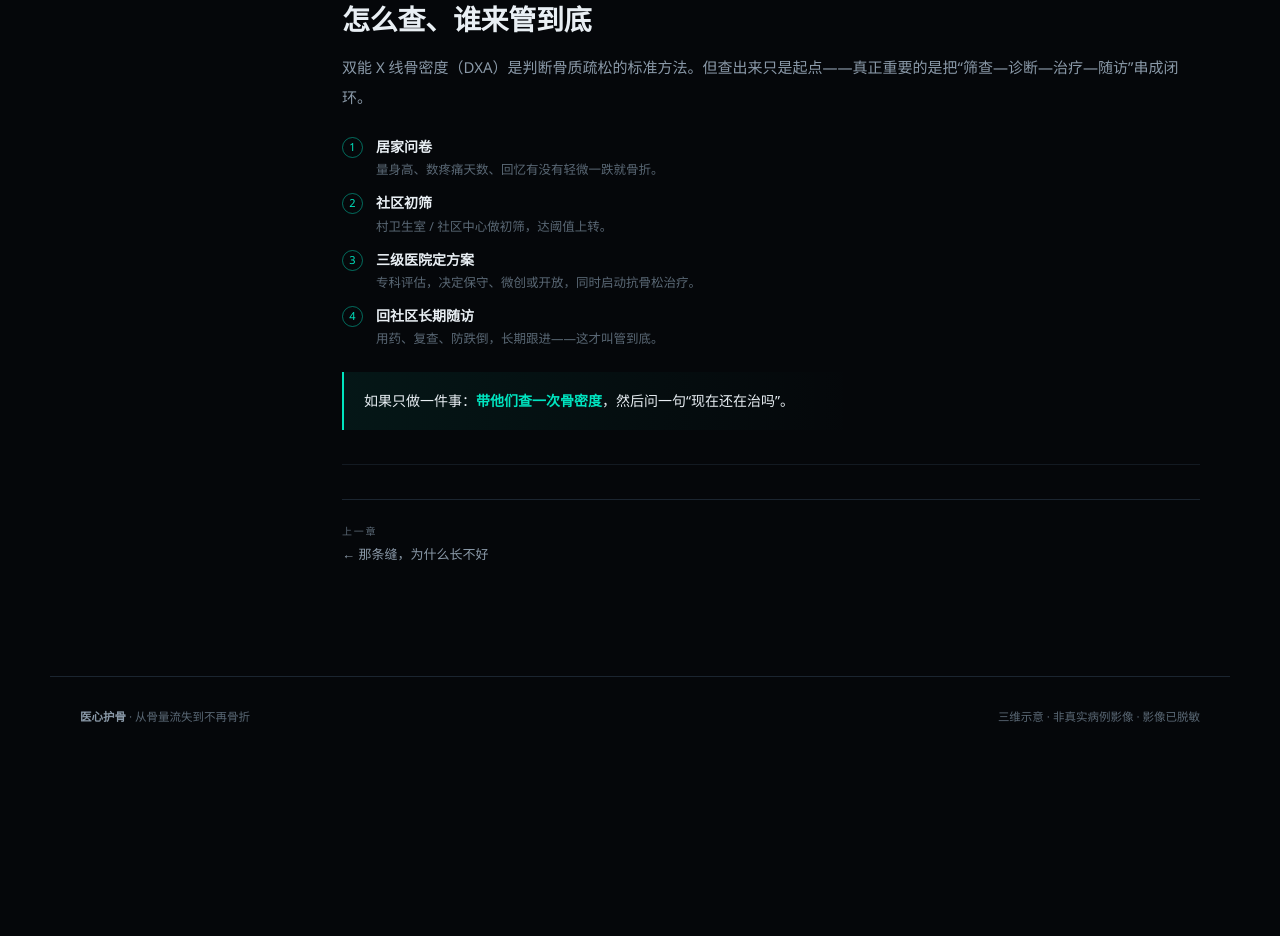
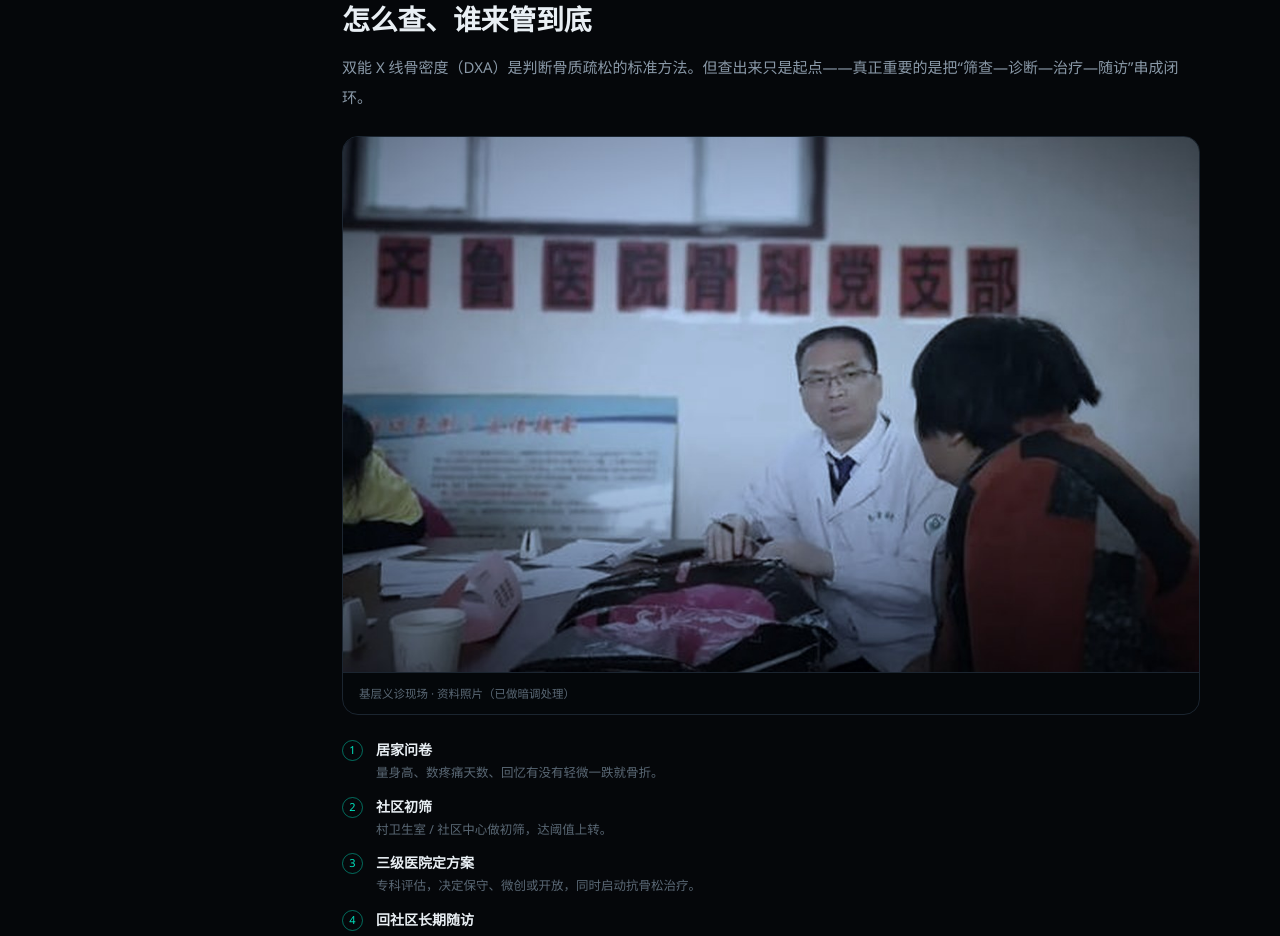
Before and after one commit to zzzqqqkkk-cell/bone-health, a plain HTML site: page ch5.html in a window 1280 px wide. Shown: the part 1811-2747 px from the top of the page. Before the commit the page ends 2595 px from the top, so only its background shows below. Drawn offline with Linux system fonts and the light colour scheme.

Commit message:
第 05 章：加入基层义诊实拍照片（暗调处理）

```diff
--- a/ch5.html
+++ b/ch5.html
@@ -83,6 +83,10 @@
         <div class="kicker">04 / 闭环</div>
         <h2>怎么查、谁来管到底</h2>
         <p class="p">双能 X 线骨密度（DXA）是判断骨质疏松的标准方法。但查出来只是起点——真正重要的是把“筛查—诊断—治疗—随访”串成闭环。</p>
+        <figure class="fig">
+          <img src="assets/screening.jpg" alt="基层义诊现场：医生与老人面对面问诊、填写筛查问卷">
+          <figcaption>基层义诊现场 · 资料照片（已做暗调处理）</figcaption>
+        </figure>
         <div class="path">
           <div class="step"><span class="n">1</span><div><b>居家问卷</b><span>量身高、数疼痛天数、回忆有没有轻微一跌就骨折。</span></div></div>
           <div class="step"><span class="n">2</span><div><b>社区初筛</b><span>村卫生室 / 社区中心做初筛，达阈值上转。</span></div></div>
```
Also changed, not shown: assets/screening.jpg (added).
